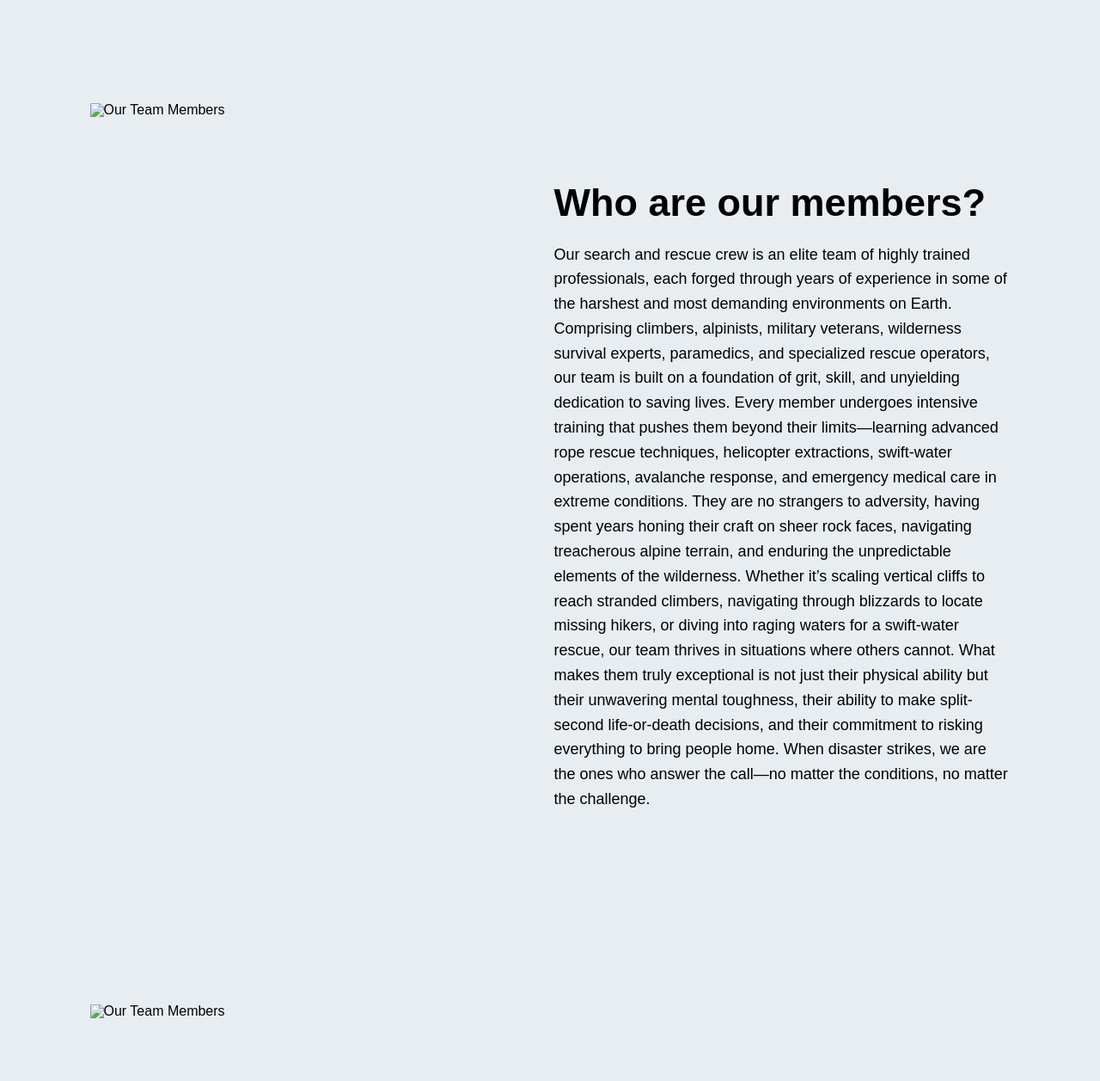
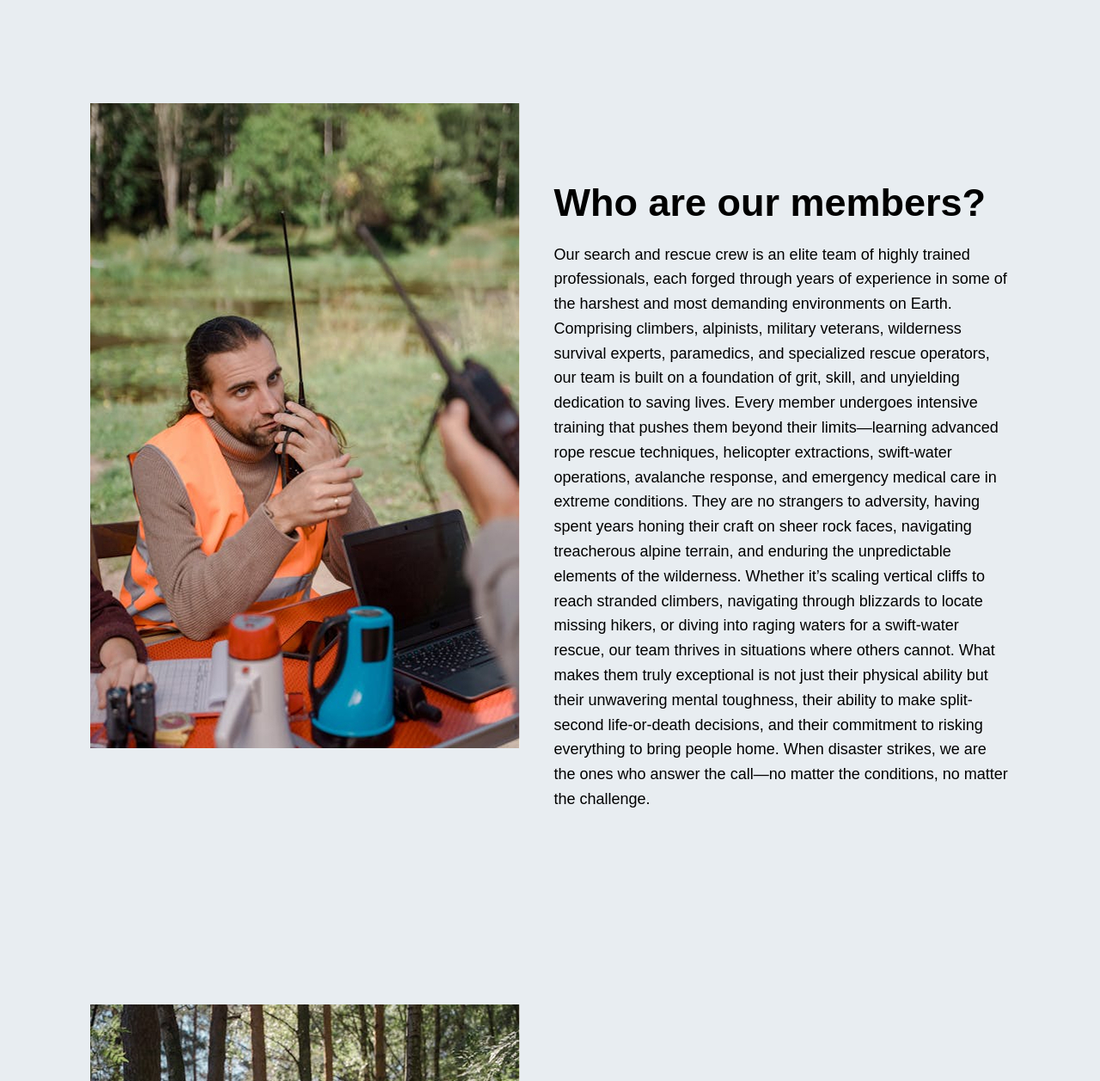
Before and after one commit to s-hauck/kalmont, a plain HTML site: page aboutus.html in a window 1280 px wide. Shown: the part 2780-4037 px from the top of the page at 86% size. Drawn offline with Linux system fonts and the light colour scheme; files that its build step writes are made by us from their sources.

Commit message:
all images are in i think

```diff
--- a/aboutus.html
+++ b/aboutus.html
@@ -147,7 +147,7 @@
       <section class="text-image-module">
         <div class="module-container">
           <div class="module-image">
-            <img src="images/team-members.jpg" alt="Our Team Members" />
+            <img src="img/walkitalkie .jpg" alt="Our Team Members" />
           </div>
           <div class="module-content">
             <h2 class="module-title">Who are our members?</h2>
@@ -187,7 +187,7 @@
       <section class="text-image-module">
         <div class="module-container">
           <div class="module-image">
-            <img src="images/team-members.jpg" alt="Our Team Members" />
+            <img src="img/looking.jpg" alt="Our Team Members" />
           </div>
           <div class="module-content">
             <h2 class="module-title">What equipment do we use?</h2>
@@ -229,7 +229,7 @@
       <section class="text-image-module">
         <div class="module-container">
           <div class="module-image">
-            <img src="images/team-members.jpg" alt="Our Team Members" />
+            <img src="img/image 12.jpg" alt="Our Team Members" />
           </div>
           <div class="module-content">
             <h2 class="module-title">What are our capabilities?</h2>
```
